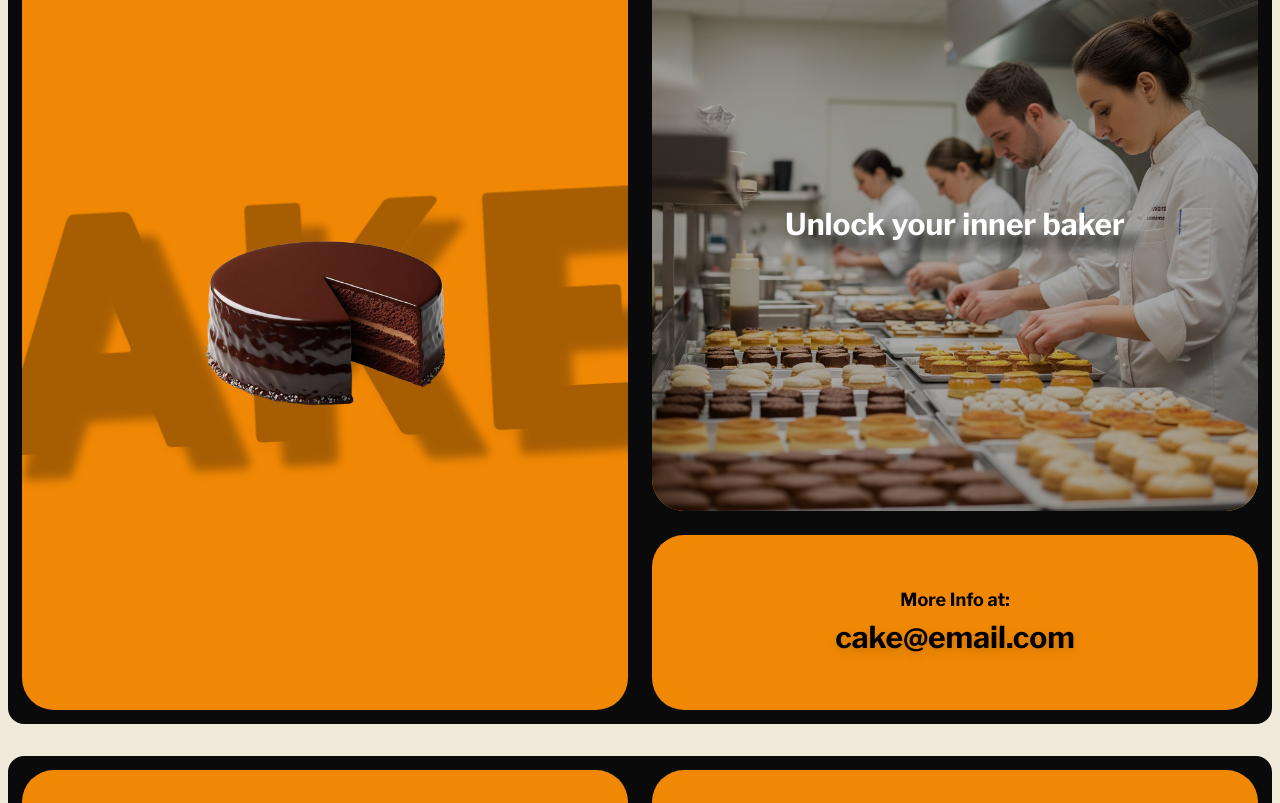
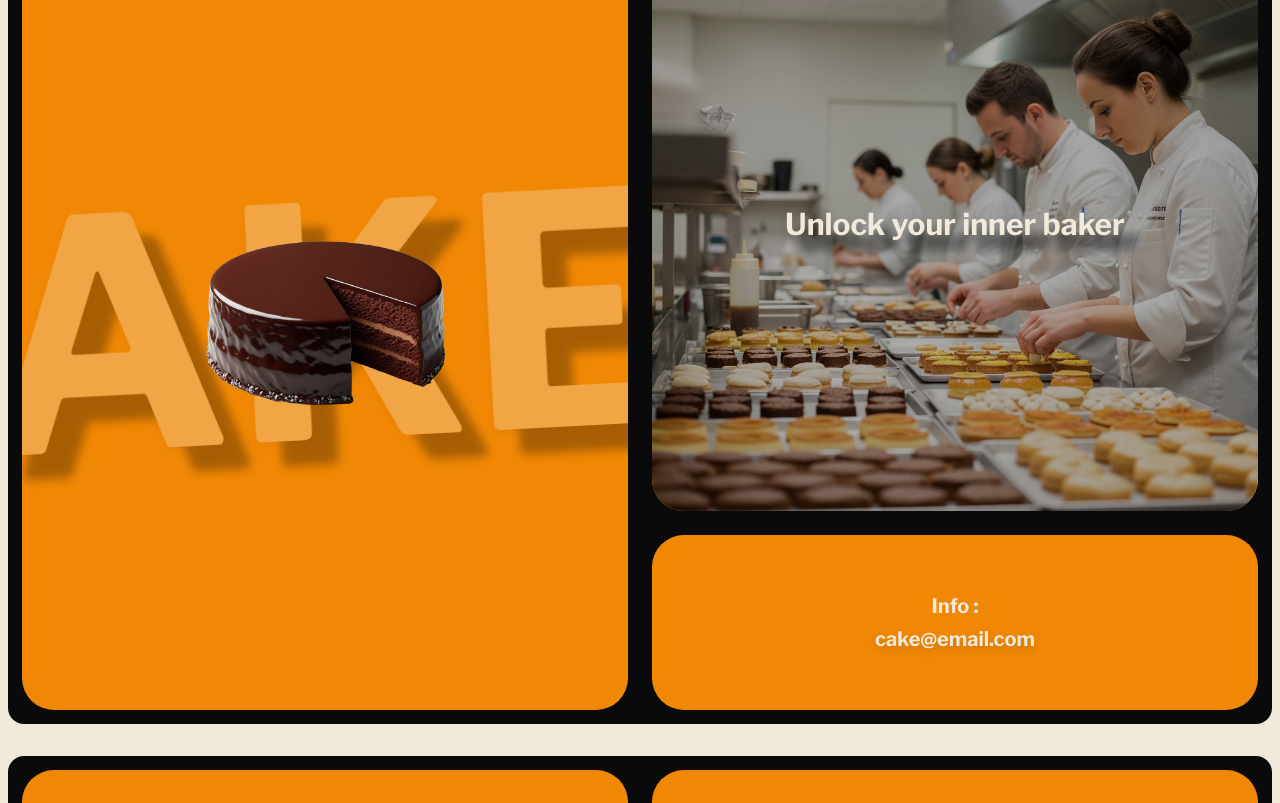
Before and after one commit to marcoD9/courses-landing-page, a Next.js app: page / in a window 1280 px wide. Shown: the part 860-1663 px from the top of the page. Built offline with nearby package versions, Linux system fonts and the light colour scheme.

Commit message:
Update cards

```diff
--- a/src/app/components/ui/ContactCard.tsx
+++ b/src/app/components/ui/ContactCard.tsx
@@ -8,23 +8,23 @@ export default function ContactCard({ contact }: ContactCardProp) {
   return (
     <div
       className="
-      relative bg-[var(--card)] text-[var(--text-secondary)] h-full rounded-4xl
+      relative bg-[var(--card)] text-[var(--text-primary)] h-full rounded-4xl
       flex flex-col items-center justify-center
       font-bold
-      hover:bg-[var(--card-hover-color)] transform transition-all duration-500 ease-in-out /* Transizione più morbida */
-      hover:scale-105 hover:z-20 /
+      hover:bg-[var(--card-hover-color)] transform transition-all duration-500 ease-in-out
+      hover:scale-105 hover:z-20
       overflow-hidden
       p-4"
     >
       <p
         className="
-        text-lg font-semibold leading-tight text-center mb-2"
+         text-sm sm:text-m lg:text-xl font-semibold leading-tight text-center mb-2"
       >
-        More Info at:
+        Info :
       </p>
       <p
         className="
-        text-xl sm:text-2xl lg:text-3xl
+        text-sm sm:text-m lg:text-xl
         font-extrabold leading-tight
         drop-shadow-lg"
       >
--- a/src/app/components/ui/DescriptionCard.tsx
+++ b/src/app/components/ui/DescriptionCard.tsx
@@ -34,7 +34,7 @@ export default function DescriptionCard({
       )}
       {/* The description text */}
       <p
-        className="text-white
+        className="text-[var(--text-primary)]
     relative z-20
     text-xl sm:text-2xl lg:text-3xl
     font-extrabold
--- a/src/app/components/ui/ImageCard.tsx
+++ b/src/app/components/ui/ImageCard.tsx
@@ -11,7 +11,7 @@ export default function ImageCard({
   backgroundText,
 }: ImageCardProps) {
   return (
-    <div className="relative bg-[var(--card)] text-[var(--text-secondary] h-full rounded-4xl content-center justify-items-center font-bold hover:bg-[var(--card-hover-color)] transform transition-transform duration-300 hover:scale-110 hover:z-100 z-10 overflow-hidden">
+    <div className="relative bg-[var(--card)] text-[var(--text-primary] h-full rounded-4xl content-center justify-items-center font-bold hover:bg-[var(--card-hover-color)] transform transition-transform duration-300 hover:scale-110 hover:z-100 z-10 overflow-hidden">
       {/* 1.Background Text */}
       {backgroundText && (
         <span
@@ -23,7 +23,7 @@ export default function ImageCard({
     lg:text-[15rem]
     xl:text-[20rem]
     -rotate-3
-    text-[var(--text-secondary)] opacity-30 drop-shadow-lg
+    text-[var(--text-primary)] opacity-30 drop-shadow-lg
     whitespace-nowrap select-none pointer-events-none
     z-10
     transition-opacity duration-300 group-hover:opacity-10
```
